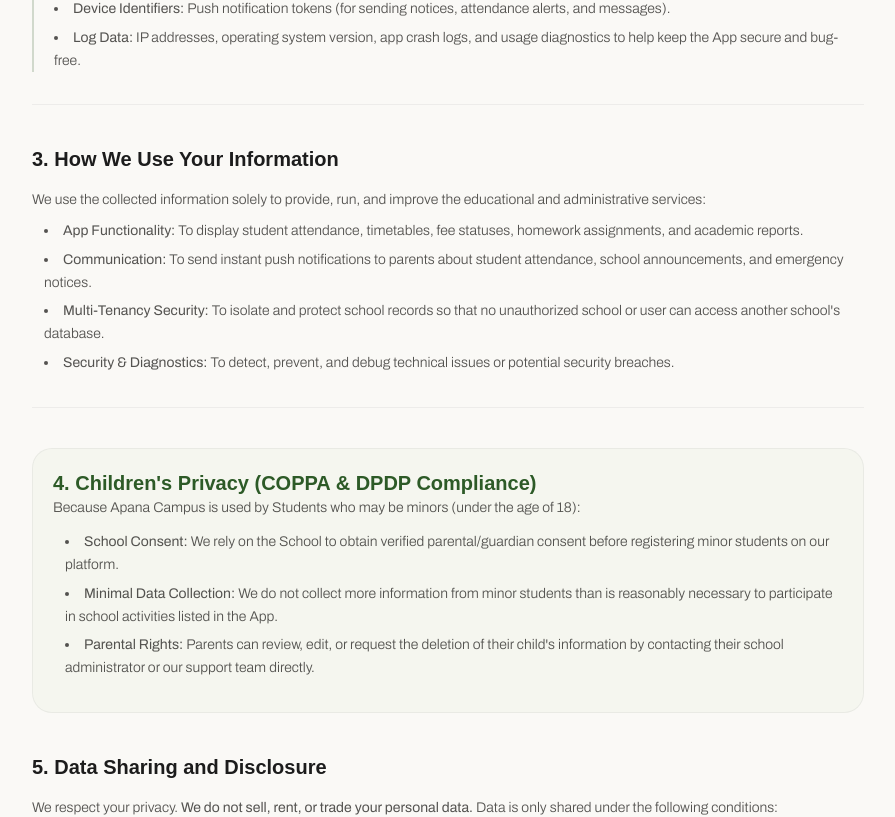
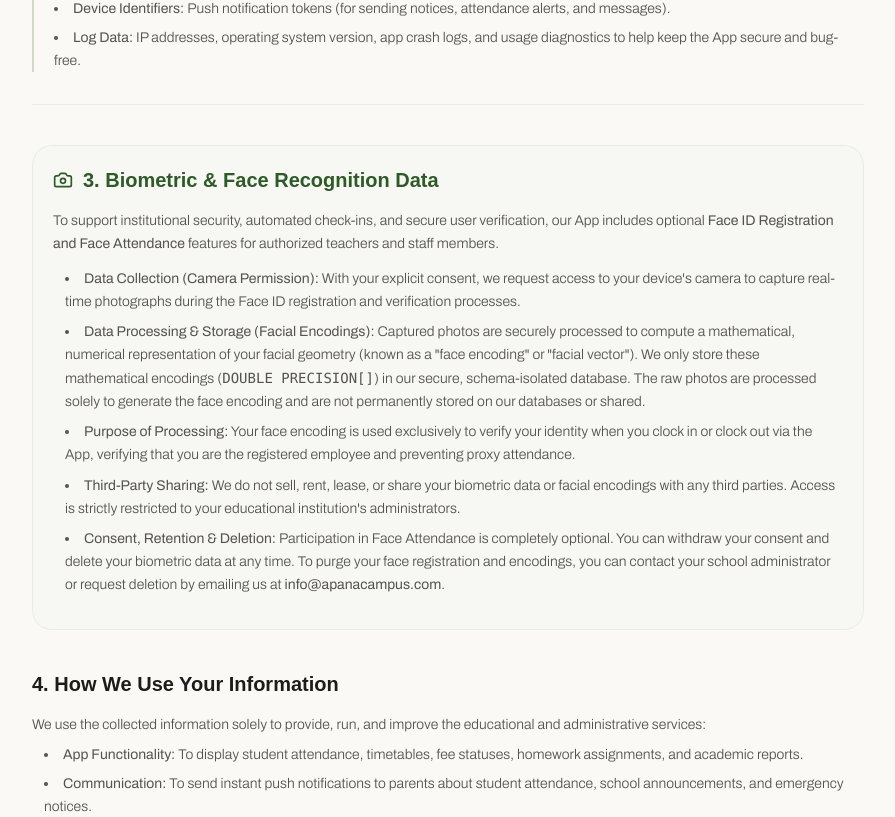
Before and after one commit to samaralpha8666-maker/schoole, a Next.js app: page /privacy-policy in a window 1280 px wide. Shown: the part 1191-2008 px from the top of the page, without its empty margins (192-1087 px from the left). Built offline with nearby package versions, Linux system fonts and the light colour scheme; no server answers; a web font is replaced by a local one.

Commit message:
add some value

```diff
--- a/app/privacy-policy/page.tsx
+++ b/app/privacy-policy/page.tsx
@@ -1,6 +1,6 @@
 import React from 'react';
 import Link from 'next/link';
-import { ShieldCheck, Mail, Globe, MapPin, Sparkles, Building2, UserCircle2 } from 'lucide-react';
+import { ShieldCheck, Mail, Globe, MapPin, Sparkles, Building2, UserCircle2, Camera } from 'lucide-react';
 import { buildMetadata } from '@/lib/metadata';
 
 export const metadata = buildMetadata({
@@ -25,7 +25,7 @@
             Privacy Policy
           </h1>
           <p className="text-xs sm:text-sm text-[#2B2927]/60 font-medium">
-            Effective Date: May 23, 2026 &nbsp;|&nbsp; Last Updated: May 23, 2026
+            Effective Date: May 23, 2026 &nbsp;|&nbsp; Last Updated: June 18, 2026
           </p>
         </div>
 
@@ -101,9 +101,39 @@
             </div>
           </section>
 
-          {/* Section 3 */}
+          {/* Section 3 - Biometric Data */}
+          <section className="space-y-4 border-b border-black/[0.05] pb-8 bg-[#E2EBD5]/10 p-5 rounded-[20px] border border-[#2D5A27]/5">
+            <div className="flex items-center gap-2.5">
+              <Camera className="w-5 h-5 text-[#2D5A27]" />
+              <h3 className="font-serif text-xl font-bold text-[#2D5A27] m-0">3. Biometric & Face Recognition Data</h3>
+            </div>
+            <div className="text-xs sm:text-sm text-[#2B2927]/80 leading-relaxed font-light space-y-3">
+              <p>
+                To support institutional security, automated check-ins, and secure user verification, our App includes optional <strong>Face ID Registration and Face Attendance</strong> features for authorized teachers and staff members.
+              </p>
+              <ul className="list-disc list-inside space-y-2 pl-3">
+                <li>
+                  <strong>Data Collection (Camera Permission):</strong> With your explicit consent, we request access to your device&apos;s camera to capture real-time photographs during the Face ID registration and verification processes.
+                </li>
+                <li>
+                  <strong>Data Processing & Storage (Facial Encodings):</strong> Captured photos are securely processed to compute a mathematical, numerical representation of your facial geometry (known as a &quot;face encoding&quot; or &quot;facial vector&quot;). We only store these mathematical encodings (<code>DOUBLE PRECISION[]</code>) in our secure, schema-isolated database. The raw photos are processed solely to generate the face encoding and are not permanently stored on our databases or shared.
+                </li>
+                <li>
+                  <strong>Purpose of Processing:</strong> Your face encoding is used exclusively to verify your identity when you clock in or clock out via the App, verifying that you are the registered employee and preventing proxy attendance.
+                </li>
+                <li>
+                  <strong>Third-Party Sharing:</strong> We do not sell, rent, lease, or share your biometric data or facial encodings with any third parties. Access is strictly restricted to your educational institution&apos;s administrators.
+                </li>
+                <li>
+                  <strong>Consent, Retention & Deletion:</strong> Participation in Face Attendance is completely optional. You can withdraw your consent and delete your biometric data at any time. To purge your face registration and encodings, you can contact your school administrator or request deletion by emailing us at <strong>info@apanacampus.com</strong>.
+                </li>
+              </ul>
+            </div>
+          </section>
+
+          {/* Section 4 */}
           <section className="space-y-4 border-b border-black/[0.05] pb-8">
-            <h3 className="font-serif text-xl font-bold text-[#1C1C1C]">3. How We Use Your Information</h3>
+            <h3 className="font-serif text-xl font-bold text-[#1C1C1C]">4. How We Use Your Information</h3>
             <div className="text-xs sm:text-sm text-[#2B2927]/80 leading-relaxed font-light space-y-2">
               <p>We use the collected information solely to provide, run, and improve the educational and administrative services:</p>
               <ul className="list-disc list-inside space-y-1.5 pl-3">
@@ -115,9 +145,9 @@
             </div>
           </section>
 
-          {/* Section 4 */}
+          {/* Section 5 */}
           <section className="space-y-4 border-b border-black/[0.05] pb-8 bg-[#E2EBD5]/20 p-5 rounded-[20px] border border-[#2D5A27]/5">
-            <h3 className="font-serif text-xl font-bold text-[#2D5A27] m-0">4. Children&apos;s Privacy (COPPA & DPDP Compliance)</h3>
+            <h3 className="font-serif text-xl font-bold text-[#2D5A27] m-0">5. Children&apos;s Privacy (COPPA & DPDP Compliance)</h3>
             <div className="text-xs sm:text-sm text-[#2B2927]/80 leading-relaxed font-light space-y-3">
               <p>Because Apana Campus is used by Students who may be minors (under the age of 18):</p>
               <ul className="list-disc list-inside space-y-1.5 pl-3">
@@ -128,9 +158,9 @@
             </div>
           </section>
 
-          {/* Section 5 */}
+          {/* Section 6 */}
           <section className="space-y-4 border-b border-black/[0.05] pb-8">
-            <h3 className="font-serif text-xl font-bold text-[#1C1C1C]">5. Data Sharing and Disclosure</h3>
+            <h3 className="font-serif text-xl font-bold text-[#1C1C1C]">6. Data Sharing and Disclosure</h3>
             <div className="text-xs sm:text-sm text-[#2B2927]/80 leading-relaxed font-light space-y-2">
               <p>We respect your privacy. <strong>We do not sell, rent, or trade your personal data.</strong> Data is only shared under the following conditions:</p>
               <ul className="list-disc list-inside space-y-1.5 pl-3">
@@ -141,9 +171,9 @@
             </div>
           </section>
 
-          {/* Section 6 */}
+          {/* Section 7 */}
           <section className="space-y-4 border-b border-black/[0.05] pb-8">
-            <h3 className="font-serif text-xl font-bold text-[#1C1C1C]">6. Data Security and Isolation</h3>
+            <h3 className="font-serif text-xl font-bold text-[#1C1C1C]">7. Data Security and Isolation</h3>
             <div className="text-xs sm:text-sm text-[#2B2927]/80 leading-relaxed font-light space-y-2">
               <p>We protect school records with high-grade security infrastructures:</p>
               <ul className="list-disc list-inside space-y-1.5 pl-3">
@@ -154,9 +184,9 @@
             </div>
           </section>
 
-          {/* Section 7 */}
+          {/* Section 8 */}
           <section className="space-y-4 border-b border-black/[0.05] pb-8">
-            <h3 className="font-serif text-xl font-bold text-[#1C1C1C]">7. Data Retention and Account Deletion</h3>
+            <h3 className="font-serif text-xl font-bold text-[#1C1C1C]">8. Data Retention and Account Deletion</h3>
             <div className="text-xs sm:text-sm text-[#2B2927]/80 leading-relaxed font-light space-y-3">
               <p>We retain your personal data for as long as your School maintains an active subscription or as required for educational auditing purposes.</p>
               <p><strong>Account & Data Deletion:</strong></p>
@@ -176,9 +206,9 @@
             </div>
           </section>
 
-          {/* Section 8 */}
+          {/* Section 9 */}
           <section className="space-y-4 border-b border-black/[0.05] pb-8">
-            <h3 className="font-serif text-xl font-bold text-[#1C1C1C]">8. Your Rights</h3>
+            <h3 className="font-serif text-xl font-bold text-[#1C1C1C]">9. Your Rights</h3>
             <div className="text-xs sm:text-sm text-[#2B2927]/80 leading-relaxed font-light space-y-2">
               <p>Depending on your jurisdiction (e.g., Digital Personal Data Protection Act - DPDP in India, or GDPR), you have the right to:</p>
               <ul className="list-disc list-inside space-y-1.5 pl-3">
@@ -191,17 +221,17 @@
             </div>
           </section>
 
-          {/* Section 9 */}
+          {/* Section 10 */}
           <section className="space-y-4 border-b border-black/[0.05] pb-8">
-            <h3 className="font-serif text-xl font-bold text-[#1C1C1C]">9. Changes to this Privacy Policy</h3>
+            <h3 className="font-serif text-xl font-bold text-[#1C1C1C]">10. Changes to this Privacy Policy</h3>
             <p className="text-xs sm:text-sm text-[#2B2927]/80 leading-relaxed font-light">
               We may update this Privacy Policy from time to time. We will notify you of any material changes by posting the new policy in the App and updating the &quot;Effective Date&quot; at the top.
             </p>
           </section>
 
-          {/* Section 10 */}
+          {/* Section 11 */}
           <section className="space-y-4 bg-white border border-[#2D5A27]/10 p-6 sm:p-8 rounded-[24px]">
-            <h3 className="font-serif text-xl font-bold text-[#1C1C1C] m-0">10. Contact Us</h3>
+            <h3 className="font-serif text-xl font-bold text-[#1C1C1C] m-0">11. Contact Us</h3>
             <p className="text-xs sm:text-sm text-[#2B2927]/70 font-light">
               If you have any questions or concerns regarding this Privacy Policy, please contact us at:
             </p>
```
Also changed, not shown: 1 other file (tests, documents, lock files or other folders).
